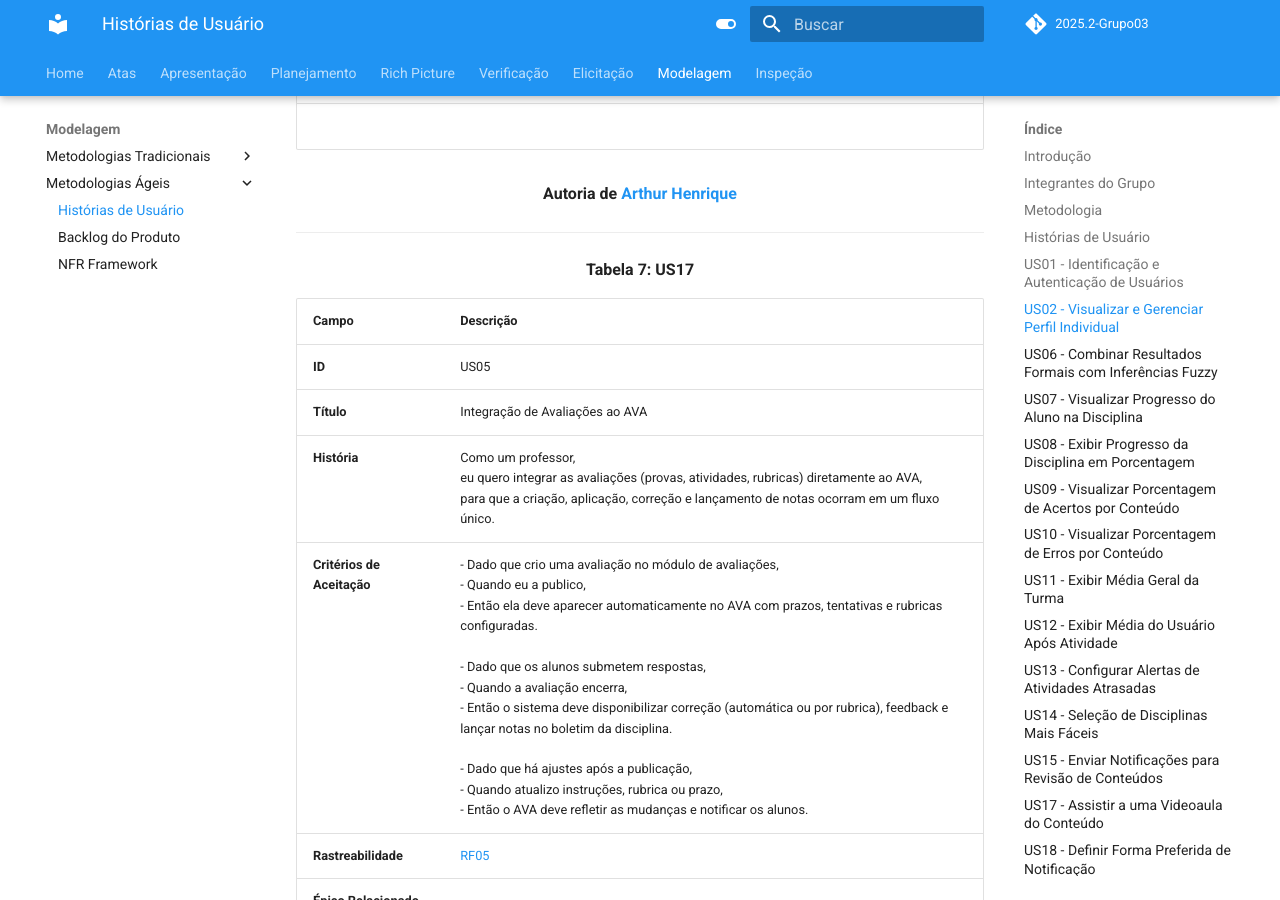
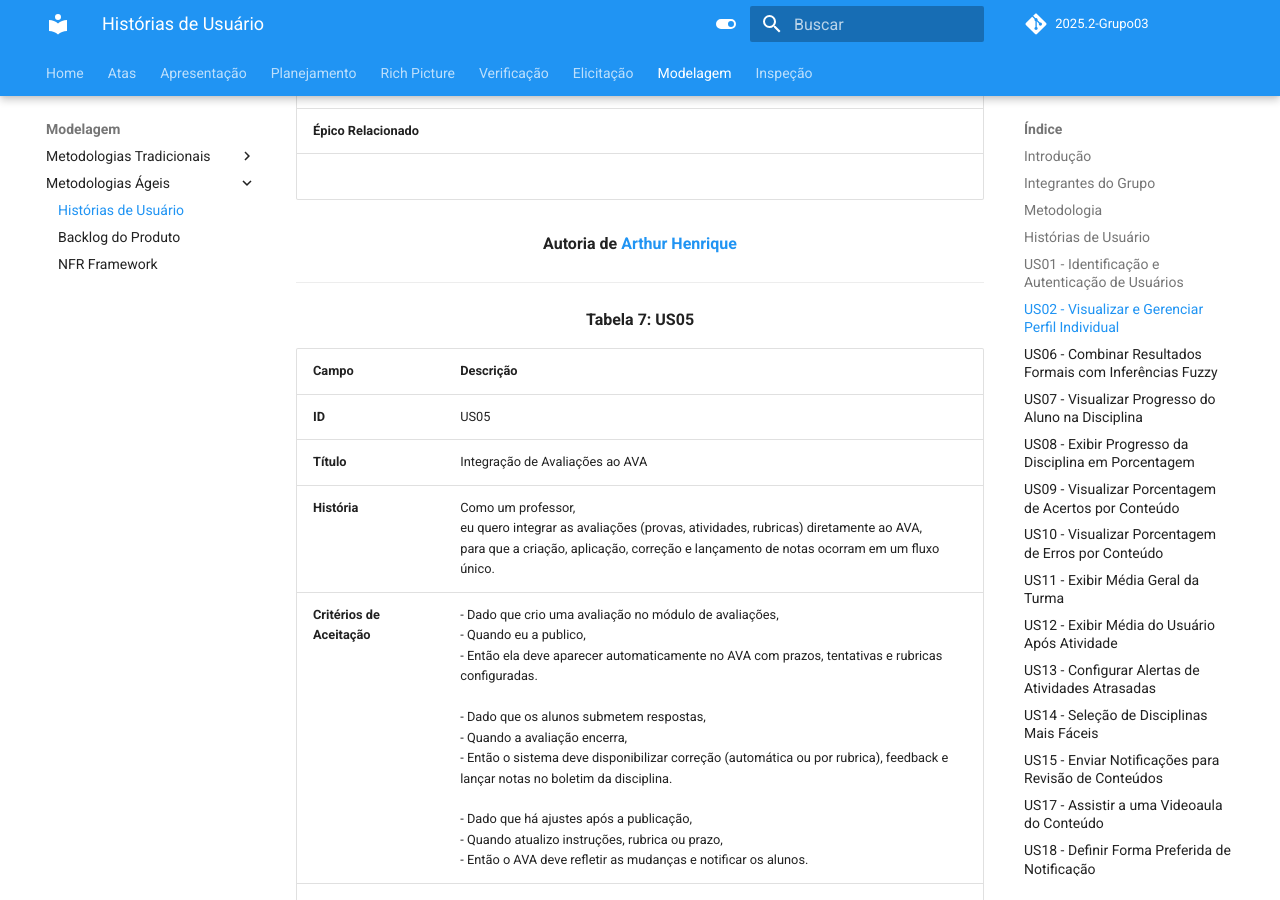
Before and after one commit to Requisitos-de-Software/2025.2-Grupo03, an MkDocs documentation site: the page built from docs/Modelagem/historias_de_usuario.md, in a window 1280 px wide and 900 px high, scrolled down 5381 px. Built offline with MkDocs 1.6.1 and Material for MkDocs 9.7.7, drawn with Linux system fonts in a browser that asks for light colours; comment, search, counter and statistics services are not loaded.

Commit message:
Update Historias de usuário

```diff
--- a/docs/Modelagem/historias_de_usuario.md
+++ b/docs/Modelagem/historias_de_usuario.md
@@ -75,6 +75,8 @@ A padronização da tabela pode ser observada na Tabela 2.
 
 <div align="center"><strong>Autoria de <a href="https://github.com/VilmarFagundes">Vilmar Fagundes</a></strong></div>
 
+---
+
 <div align="center"><strong>Tabela 5: US03</strong></div>
 
 | Campo | Descrição |
@@ -107,7 +109,7 @@ A padronização da tabela pode ser observada na Tabela 2.
 
 ---
 
-<div align="center"><strong>Tabela 7: US17</strong></div>
+<div align="center"><strong>Tabela 7: US05</strong></div>
 
 | Campo | Descrição |
 |-------|------------|
```
